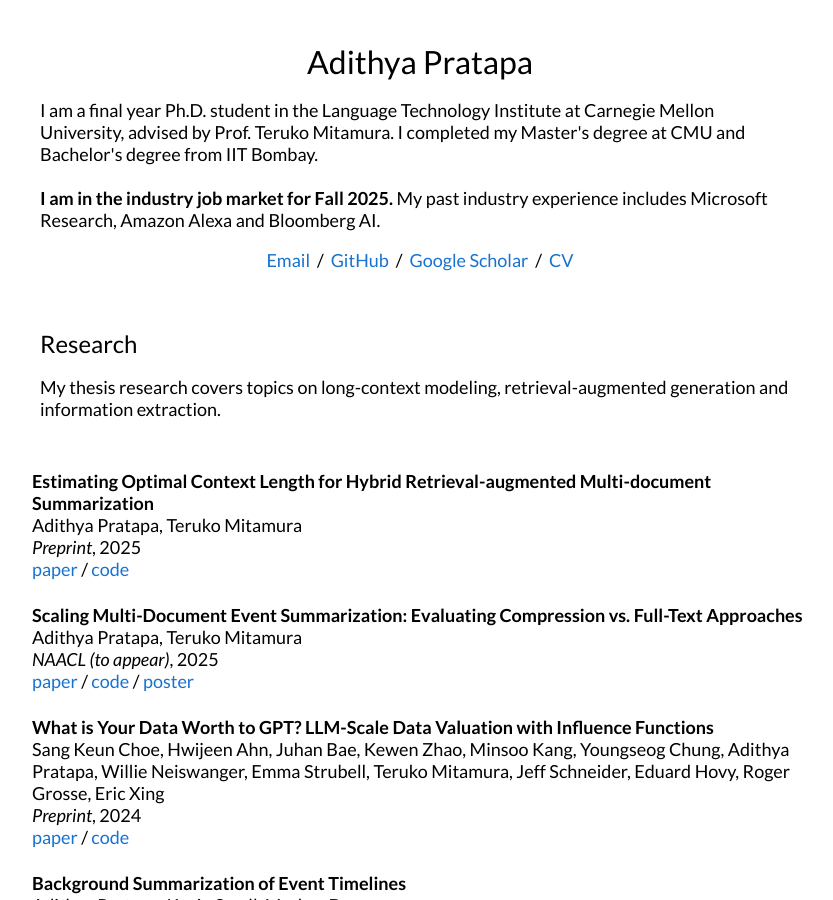
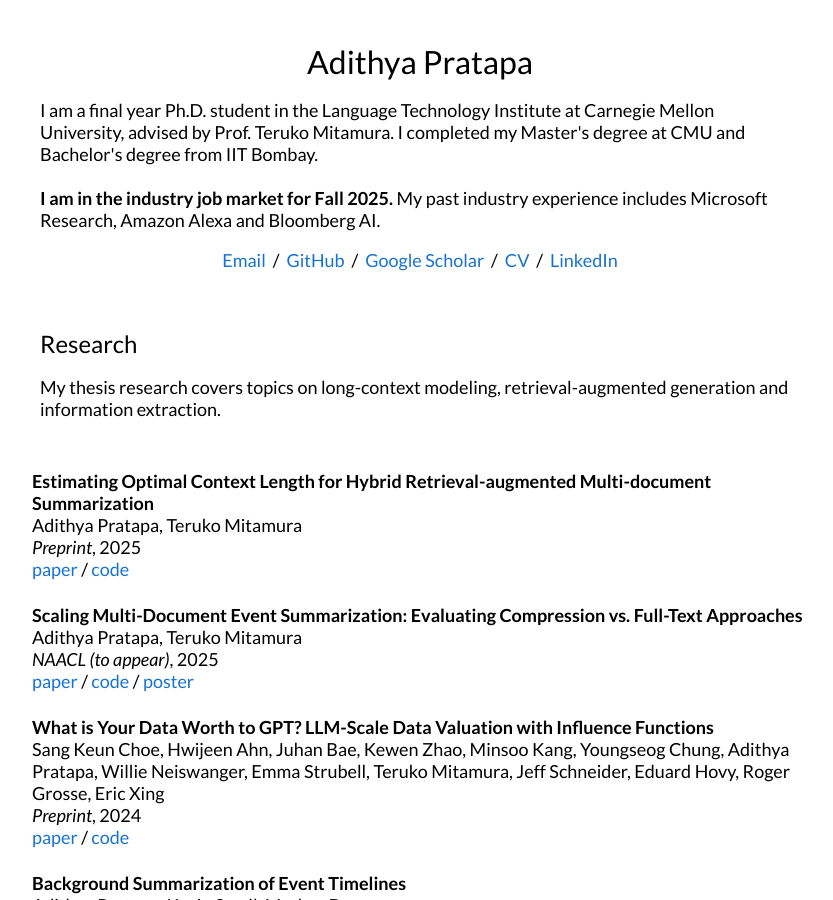
Before and after one commit to adithya7/adithya7.github.io, a Jekyll site: the page built from _posts/2025-04-17-hybrid-rag.md, in a window 1280 px wide and 900 px high. Shown: the whole window, without its empty margins (220-1053 px from the left). Built offline with Jekyll 4.4.1, drawn with Linux system fonts in a browser that asks for light colours.

Commit message:
Update default.html

```diff
--- a/_layouts/default.html
+++ b/_layouts/default.html
@@ -34,7 +34,8 @@
                 <a href="mailto:vpratapa@cs.cmu.edu">Email</a> &nbsp;/&nbsp;
                 <a href="https://github.com/adithya7">GitHub</a> &nbsp;/&nbsp;
                 <a href="https://scholar.google.com/citations?user=BAT6abIAAAAJ">Google Scholar</a> &nbsp;/&nbsp;
-                <a href="https://adithya7.github.io/files/Adithya_Pratapa_CV.pdf">CV</a>
+                <a href="https://adithya7.github.io/files/Adithya_Pratapa_CV.pdf">CV</a> &nbsp;/&nbsp;
+                <a href="https://www.linkedin.com/in/adithya-pratapa-829ba387/">LinkedIn</a>
               </p>
             </td>
           </tr>
```
